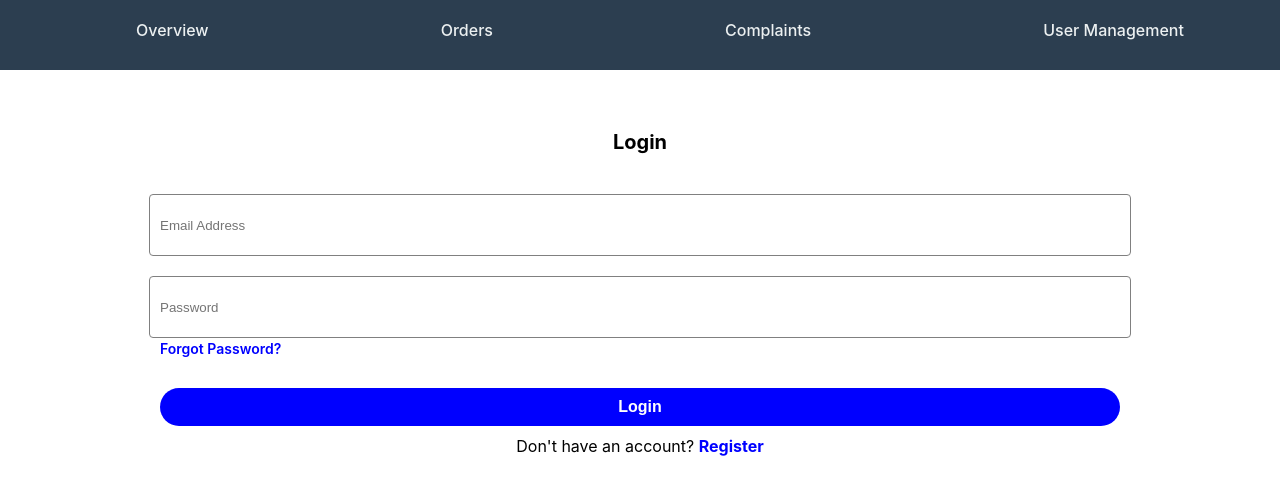
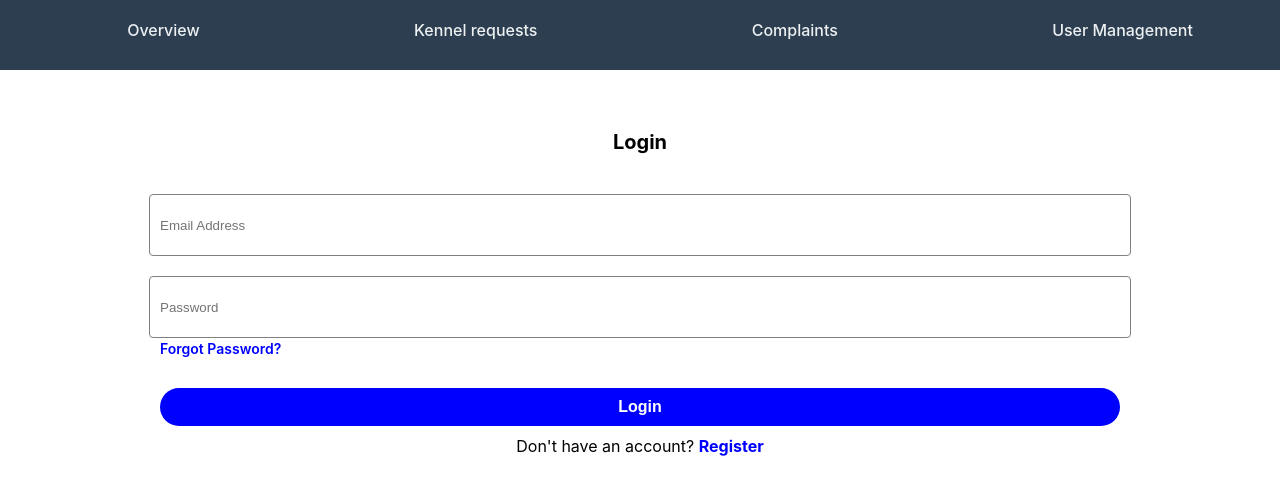
Before and after one commit to maheladissa/FosterPet-Admin, a React (Create React App) app: page /login in a window 1280 px wide. Shown: the top 494 px of the page. Built offline with nearby package versions, Linux system fonts and the light colour scheme.

Commit message:
name change for navbar

```diff
--- a/src/App.js
+++ b/src/App.js
@@ -27,7 +27,7 @@ function App() {
           <Routes>
             <Route path="/" element={<Navigate replace to="/overview" />} />
             <Route path="/overview" element={<Overview />} />
-            <Route path="/orders" element={<Orders />} />
+            <Route path="/requests" element={<Orders />} />
             <Route path="/complaints" element={<Complaints />} />
             <Route path="/user-management" element={<UserManagement />} />
             <Route path="/login" element={<Login />} />
--- a/src/components/NavBar.js
+++ b/src/components/NavBar.js
@@ -11,8 +11,8 @@ function Navbar() {
           </NavLink>
         </li>
         <li>
-          <NavLink to="/orders" activeClassName="active">
-            Orders
+          <NavLink to="/requests" activeClassName="active">
+            Kennel requests
           </NavLink>
         </li>
         <li>
```
